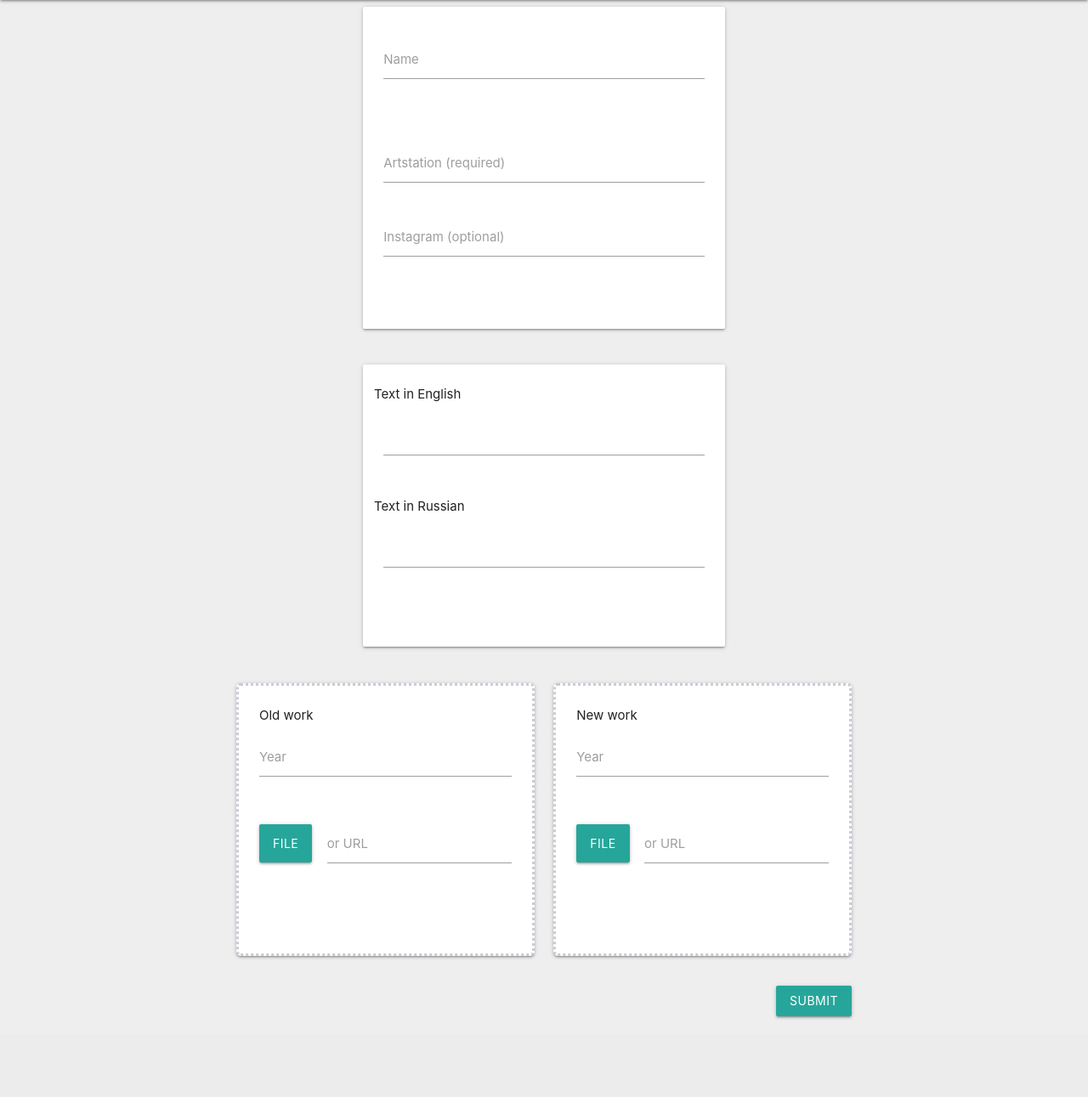
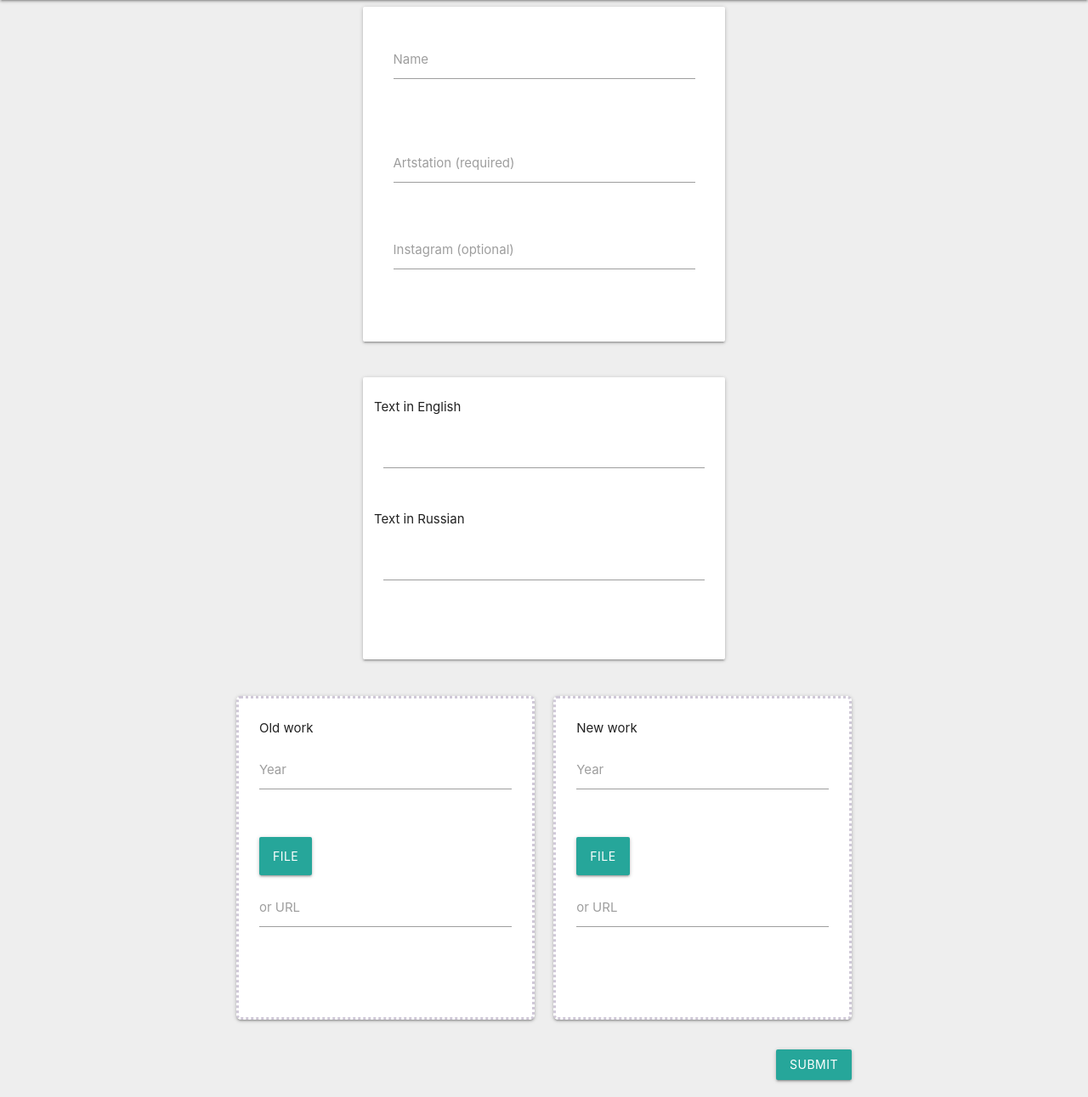
Before and after one commit to aq1/smm_bicycle, a Django app: page /new/ in a window 1280 px wide. Shown: the part 64-1355 px from the top of the page at 85% size. Before the commit the page ends 1263 px from the top, so only its background shows below. Run offline with Django 3.2, Linux system fonts and the light colour scheme; the visitor is signed in with stand-in values (Sample User, id 1); parts of the project's set-up code (start-up, migrations or seed data) failed here and were passed over.

Commit message:
Fix layout

```diff
--- a/smm_admin/templates/smm_admin/posts/new_post.html
+++ b/smm_admin/templates/smm_admin/posts/new_post.html
@@ -22,7 +22,7 @@
                     <div class="card">
                         <div class="card-content">
                             <div class="row">
-                                <div class="col s12">
+                                <div class="col m12">
                                     <h4>Suggest a post</h4>
                                 </div>
                             </div>
@@ -35,7 +35,8 @@
                     <div class="card">
                         <div class="card-content">
                             <div class="row">
-                                <div class="input-field col s12">
+                                <div class="col m12">
+                                    <div class="input-field col m12">
                                         <input v-model="post.name" id="name" type="text"
                                                v-bind:class="{invalid: post_errors.name}">
                                         <span class="helper-text" v-bind:data-error="post_errors.name"></span>
@@ -44,15 +45,16 @@
                                         </label>
                                     </div>
                                 </div>
+                            </div>
                             <div class="row">
-                                <div class="col s12">
-                                    <div class="input-field">
+                                <div class="col m12">
+                                    <div class="input-field col m12">
                                         <input type="text" id="artstation" v-model="post.artstation"
                                                v-bind:class="{invalid: post_errors.artstation}">
                                         <label for="artstation">Artstation (required)</label>
                                         <span class="helper-text" v-bind:data-error="post_errors.artstation"></span>
                                     </div>
-                                    <div class="input-field">
+                                    <div class="input-field col m12">
                                         <input type="text" id="instagram" v-model="post.instagram">
                                         <label for="instagram">Instagram (optional)</label>
                                         <span class="helper-text" v-bind:data-error="post_errors.instagram"></span>
@@ -68,11 +70,11 @@
                     <div class="card">
                         <div class="card-content">
                             <div class="row">
-                                <div class="col s12">
+                                <div class="col m12">
                                     <div class="row">
                                         <span v-if="post.account">Your Advice (optional)</span>
                                         <span v-if="!post.account">Text in English</span>
-                                        <div class="input-field col s12">
+                                        <div class="input-field col m12">
                                             <textarea v-model="post.text_en" id="text" class="materialize-textarea"
                                             ></textarea>
                                             <label for="text" v-if="post.account">It would be cool if you provide
@@ -82,7 +84,7 @@
                                     </div>
                                     <div class="row" v-if="!post.account">
                                         <span>Text in Russian</span>
-                                        <div class="input-field col s12">
+                                        <div class="input-field col m12">
                                             <textarea v-model="post.text_ru" id="text" class="materialize-textarea"
                                             ></textarea>
                                         </div>
@@ -98,7 +100,7 @@
                     <div class="card dropzone" id="old-work-card">
                         <div class="card-content">
                             <div class="row">
-                                <div class="col s12">
+                                <div class="col m12">
                                     <span v-if="post.account">Old work (the older is the better)</span>
                                     <span v-if="!post.account">Old work</span>
                                     <div class="input-field">
@@ -108,7 +110,7 @@
                                         <span class="helper-text" v-bind:data-error="post_errors.old_work_year"></span>
                                     </div>
                                     <div class="row">
-                                        <div class="col s12 m3">
+                                        <div class="col m12 m3">
                                             <div class="file-field input-field">
                                                 <div class="btn">
                                                     <span>File</span>
@@ -117,7 +119,7 @@
                                                 </div>
                                             </div>
                                         </div>
-                                        <div class="col s12 m9">
+                                        <div class="col m12 m9">
                                             <div class="input-field">
                                                 <label for="old-work-url">or URL</label>
                                                 <input v-model="post.old_work_url" id="old-work-url" type="text"
@@ -126,7 +128,7 @@
                                                       v-bind:data-error="post_errors.old_work_url"></span>
                                             </div>
                                         </div>
-                                        <div class="col s12" style="word-break:break-all">
+                                        <div class="col m12" style="word-break:break-all">
                                             {{ old_work.name }}
                                         </div>
                                     </div>
@@ -139,7 +141,7 @@
                     <div class="card dropzone" id="new-work-card">
                         <div class="card-content">
                             <div class="row">
-                                <div class="col s12">
+                                <div class="col m12">
                                     <span v-if="post.account">The best or most loved work</span>
                                     <span v-if="!post.account">New work</span>
                                     <div class="input-field">
@@ -149,7 +151,7 @@
                                         <span class="helper-text" v-bind:data-error="post_errors.new_work_year"></span>
                                     </div>
                                     <div class="row">
-                                        <div class="col s12 m3">
+                                        <div class="col m12 m3">
                                             <div class="file-field input-field">
                                                 <div class="btn">
                                                     <span>File</span>
@@ -158,7 +160,7 @@
                                                 </div>
                                             </div>
                                         </div>
-                                        <div class="col s12 m9">
+                                        <div class="col m12 m9">
                                             <div class="input-field">
                                                 <label for="new-work-url">or URL</label>
                                                 <input v-model="post.new_work_url" id="new-work-url" type="text"
@@ -167,7 +169,7 @@
                                                       v-bind:data-error="post_errors.new_work_url"></span>
                                             </div>
                                         </div>
-                                        <div class="col s12" style="word-break:break-all">
+                                        <div class="col m12" style="word-break:break-all">
                                             {{ new_work.name }}
                                         </div>
                                     </div>
```
Lines whose indentation alone changed are shown as unchanged.
